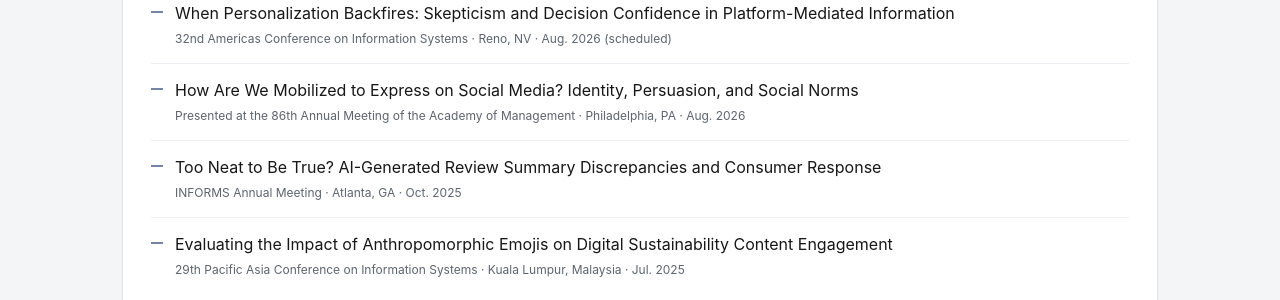
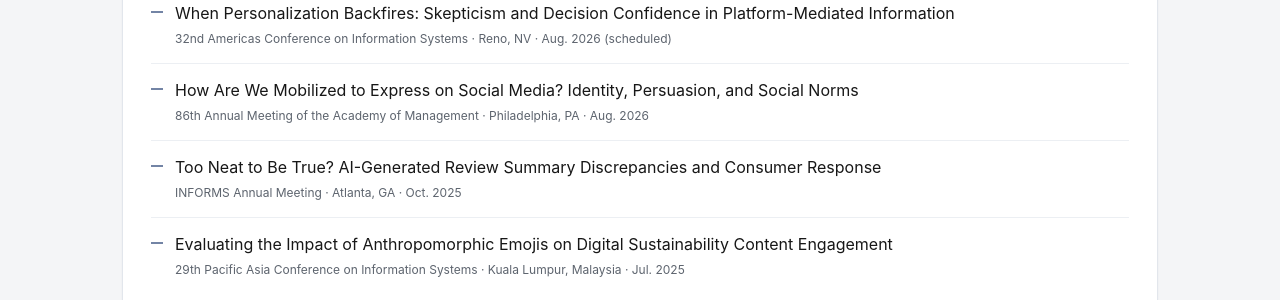
Before and after one commit to bobbyZhong10/bobbyzhong10.github.io, a Jekyll site: the page built from _pages/research-projects.md, in a window 1280 px wide and 900 px high, scrolled down 1437 px. Shown: the part 345-645 px from the top of the window. Built offline with Jekyll 4.4.1, drawn with Linux system fonts in a browser that asks for light colours.

Commit message:
Update research-projects.md

```diff
--- a/_pages/research-projects.md
+++ b/_pages/research-projects.md
@@ -86,7 +86,7 @@
   </li>
   <li class="research-entry">
     <div class="research-entry__title"><em>How Are We Mobilized to Express on Social Media? Identity, Persuasion, and Social Norms</em></div>
-    <div class="research-entry__meta">Presented at the 86th Annual Meeting of the Academy of Management · Philadelphia, PA · Aug. 2026</div>
+    <div class="research-entry__meta">86th Annual Meeting of the Academy of Management · Philadelphia, PA · Aug. 2026</div>
   </li>
   <li class="research-entry">
     <div class="research-entry__title"><em>Too Neat to Be True? AI-Generated Review Summary Discrepancies and Consumer Response</em></div>
```
